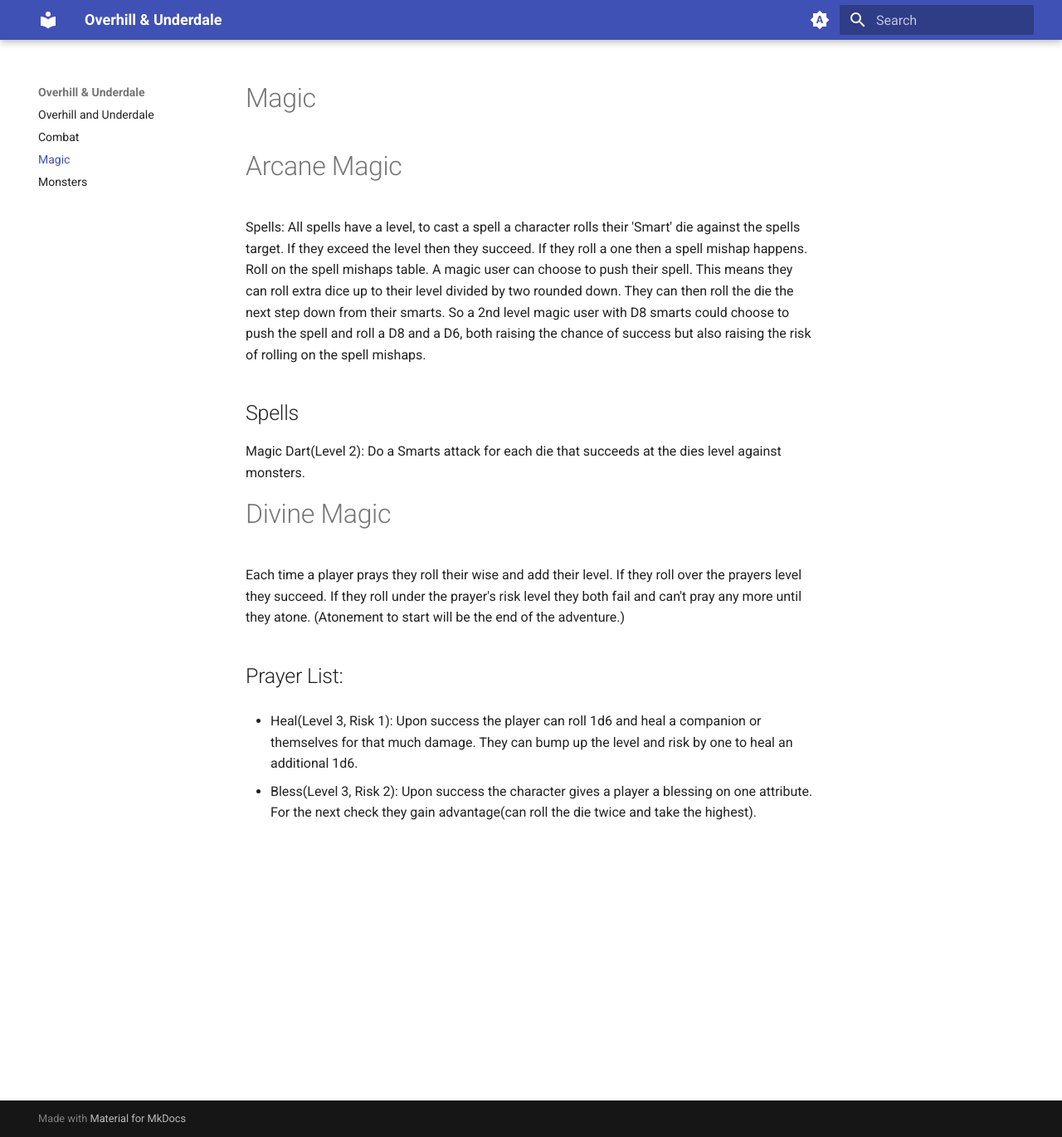
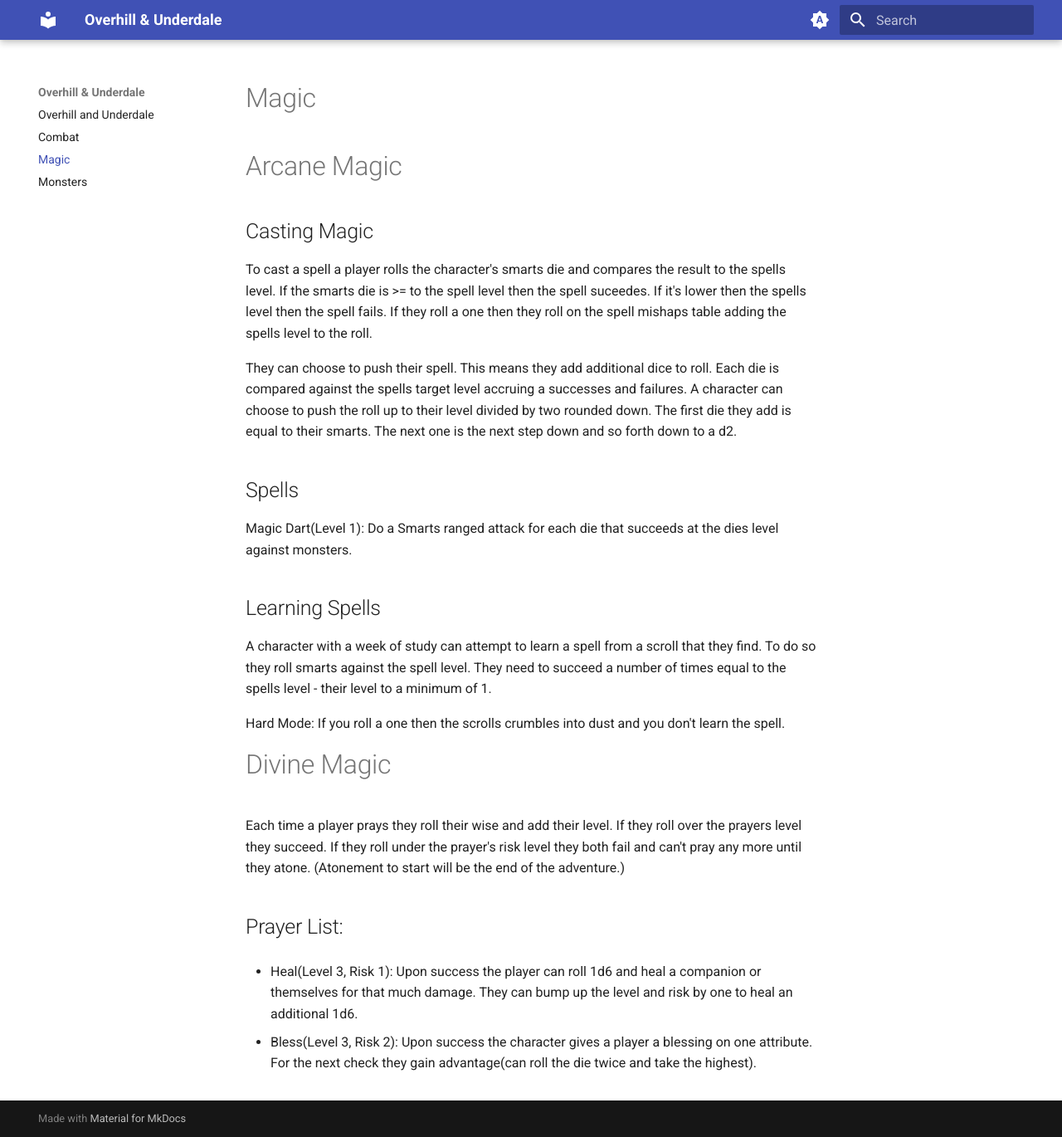
Before and after one commit to sam-phinizy/overhill-and-underdale, an MkDocs documentation site: the page built from docs/magic.md, in a window 1280 px wide and 1370 px high. Shown: the whole window at 83% size. Built offline with MkDocs 1.6.1 and Material for MkDocs 9.7.7, drawn with Linux system fonts in a browser that asks for light colours.

Commit message:
updates magic some

```diff
--- a/docs/magic.md
+++ b/docs/magic.md
@@ -2,12 +2,22 @@
 # Magic
 
 # Arcane Magic
-Spells:
-All spells have a level, to cast a spell a character rolls their 'Smart' die against the spells target. If they exceed the level then they succeed. If they roll a one then a spell mishap happens. Roll on the spell mishaps table. A magic user can choose to push their spell. This means they can roll extra dice up to their level divided by two rounded down. They can then roll the die the next step down from their smarts. So a 2nd level magic user with D8 smarts could choose to push the spell and roll a D8 and a D6, both raising the chance of success but also raising the risk of rolling on the spell mishaps.
+
+## Casting Magic
+
+To cast a spell a player rolls the character's smarts die and compares the result to the spells level. If the smarts die is >= to the spell level then the spell suceedes. If it's lower then the spells level then the spell fails. If they roll a one then they roll on the spell mishaps table adding the spells level to the roll.
+
+They can choose to push their spell. This means they add additional dice to roll. Each die is compared against the spells target level accruing a successes and failures. A character can choose to push the roll up to their level divided by two rounded down. The first die they add is equal to their smarts. The next one is the next step down and so forth down to a d2.
 
 ## Spells
 
-Magic Dart(Level 2): Do a Smarts attack for each die that succeeds at the dies level against monsters.
+Magic Dart(Level 1): Do a Smarts ranged attack for each die that succeeds at the dies level against monsters.
+
+## Learning Spells
+
+A character with a week of study can attempt to learn a spell from a scroll that they find. To do so they roll smarts against the spell level. They need to succeed a number of times equal to the spells level - their level to a minimum of 1.
+
+Hard Mode: If you roll a one then the scrolls crumbles into dust and you don't learn the spell.
 
 
 # Divine Magic
```
